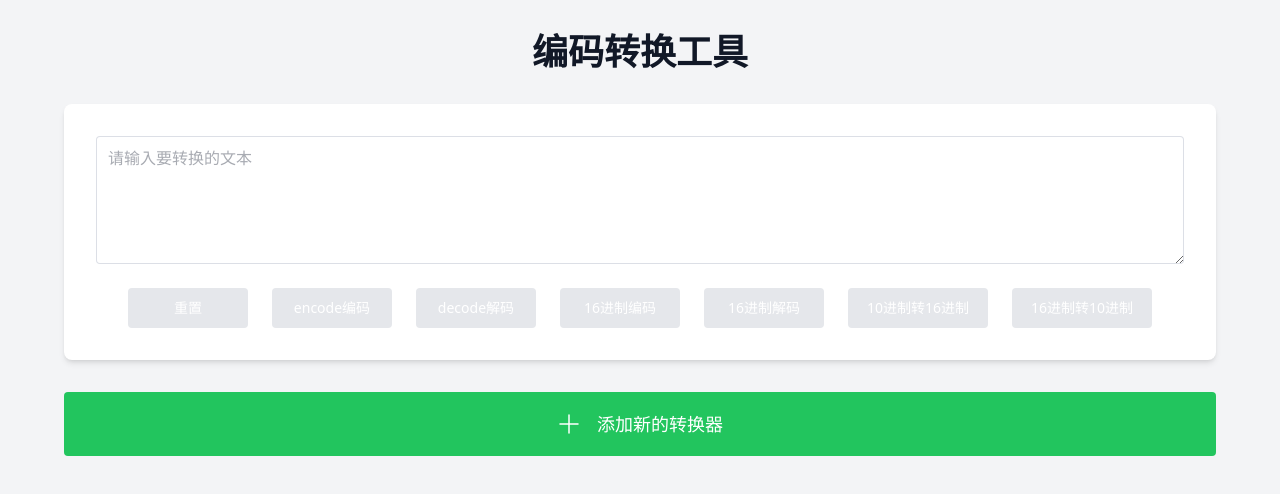
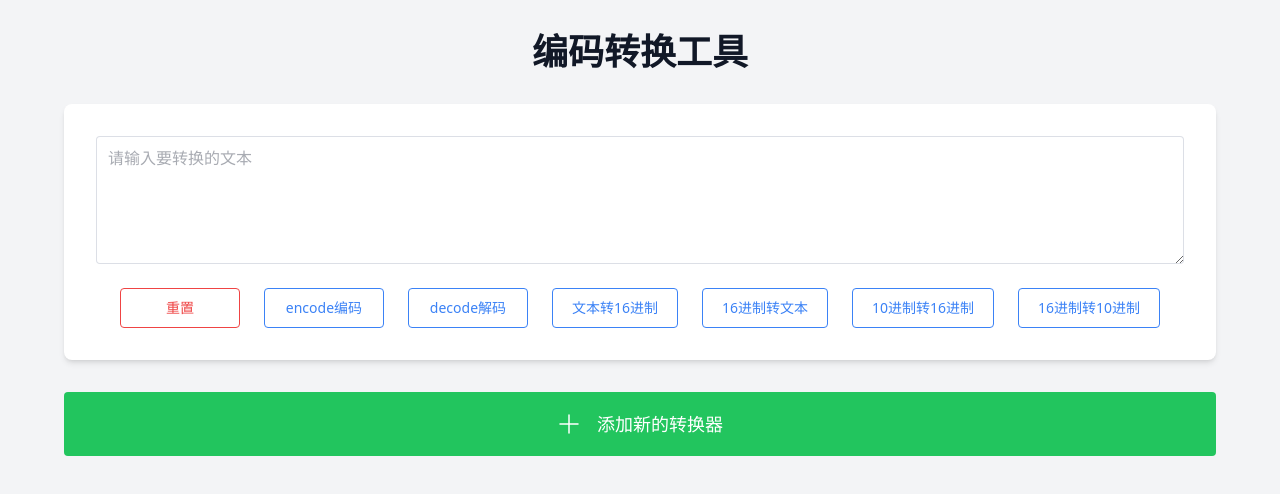
Before and after one commit to wangzhao1996/web20250816, a Vue app: page / in a window 1280 px wide. Shown: the top 494 px of the page. Built offline with nearby package versions, Linux system fonts and the light colour scheme.

Commit message:
feat: 优化转换器交互体验
1. 添加结果区域的复制功能
2. 添加操作提示和反馈
3. 优化按钮状态样式
   - 禁用时显示描边样式
   - 启用时显示填充样式
   - 添加过渡动画
4. 更新项目文档

```diff
--- a/src/components/CodeConverter.vue
+++ b/src/components/CodeConverter.vue
@@ -31,7 +31,12 @@
           :disabled="!inputText"
           @click="handleReset"
           size="large"
-          class="!bg-red-500 !text-white hover:!bg-red-600 disabled:!bg-gray-200"
+          :class="[
+            '!border-red-500 transition-all',
+            inputText
+              ? '!bg-red-500 !text-white hover:!bg-red-600'
+              : '!bg-transparent !text-red-500'
+          ]"
         >
           重置
         </el-button>
@@ -41,7 +46,12 @@
           :disabled="!inputText"
           @click="handleEncode"
           size="large"
-          class="!bg-blue-500 !text-white hover:!bg-blue-600 disabled:!bg-gray-200"
+          :class="[
+            '!border-blue-500 transition-all',
+            inputText
+              ? '!bg-blue-500 !text-white hover:!bg-blue-600'
+              : '!bg-transparent !text-blue-500'
+          ]"
         >
           encode编码
         </el-button>
@@ -51,7 +61,12 @@
           :disabled="!inputText"
           @click="handleDecode"
           size="large"
-          class="!bg-blue-500 !text-white hover:!bg-blue-600 disabled:!bg-gray-200"
+          :class="[
+            '!border-blue-500 transition-all',
+            inputText
+              ? '!bg-blue-500 !text-white hover:!bg-blue-600'
+              : '!bg-transparent !text-blue-500'
+          ]"
         >
           decode解码
         </el-button>
@@ -61,9 +76,14 @@
           :disabled="!inputText"
           @click="handleToHex"
           size="large"
-          class="!bg-blue-500 !text-white hover:!bg-blue-600 disabled:!bg-gray-200"
+          :class="[
+            '!border-blue-500 transition-all',
+            inputText
+              ? '!bg-blue-500 !text-white hover:!bg-blue-600'
+              : '!bg-transparent !text-blue-500'
+          ]"
         >
-          16进制编码
+          文本转16进制
         </el-button>
 
         <el-button
@@ -71,9 +91,14 @@
           :disabled="!inputText"
           @click="handleFromHex"
           size="large"
-          class="!bg-blue-500 !text-white hover:!bg-blue-600 disabled:!bg-gray-200"
+          :class="[
+            '!border-blue-500 transition-all',
+            inputText
+              ? '!bg-blue-500 !text-white hover:!bg-blue-600'
+              : '!bg-transparent !text-blue-500'
+          ]"
         >
-          16进制解码
+          16进制转文本
         </el-button>
 
         <el-button
@@ -81,7 +106,12 @@
           :disabled="!inputText"
           @click="handleDecToHex"
           size="large"
-          class="!bg-blue-500 !text-white hover:!bg-blue-600 disabled:!bg-gray-200"
+          :class="[
+            '!border-blue-500 transition-all',
+            inputText
+              ? '!bg-blue-500 !text-white hover:!bg-blue-600'
+              : '!bg-transparent !text-blue-500'
+          ]"
         >
           10进制转16进制
         </el-button>
@@ -91,7 +121,12 @@
           :disabled="!inputText"
           @click="handleHexToDec"
           size="large"
-          class="!bg-blue-500 !text-white hover:!bg-blue-600 disabled:!bg-gray-200"
+          :class="[
+            '!border-blue-500 transition-all',
+            inputText
+              ? '!bg-blue-500 !text-white hover:!bg-blue-600'
+              : '!bg-transparent !text-blue-500'
+          ]"
         >
           16进制转10进制
         </el-button>
@@ -100,9 +135,26 @@
       <!-- 结果显示 -->
       <div v-if="result" class="mt-6">
         <div class="font-medium text-gray-700 mb-3">转换结果：</div>
-        <div class="p-6 bg-gray-50 rounded-lg border border-gray-200 break-all">
-          {{ result }}
-        </div>
+        <el-tooltip
+          content="点击复制结果"
+          placement="top"
+          :show-after="500"
+        >
+          <div
+            class="p-6 bg-gray-50 rounded-lg border border-gray-200 break-all cursor-pointer hover:bg-gray-100 transition-colors relative group"
+            @click="copyResult"
+          >
+            {{ result }}
+            <transition name="fade">
+              <div
+                v-if="showCopySuccess"
+                class="absolute top-2 right-2 text-sm text-green-600 bg-green-50 px-2 py-1 rounded"
+              >
+                已复制
+              </div>
+            </transition>
+          </div>
+        </el-tooltip>
       </div>
     </div>
   </div>
@@ -111,6 +163,7 @@
 <script setup lang="ts">
 import { ref } from 'vue'
 import { Close } from '@element-plus/icons-vue'
+import { ElMessage } from 'element-plus'
 
 const props = defineProps<{
   showCloseButton?: boolean
@@ -122,6 +175,20 @@ const emit = defineEmits<{
 
 const inputText = ref('')
 const result = ref('')
+const showCopySuccess = ref(false)
+
+// 复制结果
+async function copyResult() {
+  try {
+    await navigator.clipboard.writeText(result.value)
+    showCopySuccess.value = true
+    setTimeout(() => {
+      showCopySuccess.value = false
+    }, 2000)
+  } catch (error) {
+    ElMessage.error('复制失败，请手动复制')
+  }
+}
 
 // 重置功能
 function handleReset() {
@@ -188,10 +255,7 @@ function handleDecToHex() {
     }
 
     result.value = numbers
-      .map(n => {
-        const hex = parseInt(n, 10).toString(16).toUpperCase()
-        return `${n} -> 0x${hex}`
-      })
+      .map(n => parseInt(n, 10).toString(16).toUpperCase())
       .join('\n')
   } catch (error) {
     result.value = '转换失败：请输入有效的十进制数字，多个数字可用空格或逗号分隔'
@@ -213,10 +277,7 @@ function handleHexToDec() {
     }
 
     result.value = numbers
-      .map(n => {
-        const dec = parseInt(n, 16)
-        return `0x${n.toUpperCase()} -> ${dec}`
-      })
+      .map(n => parseInt(n, 16).toString())
       .join('\n')
   } catch (error) {
     result.value = '转换失败：请输入有效的16进制数字（可带0x前缀），多个数字可用空格或逗号分隔'
@@ -234,6 +295,15 @@ function handleHexToDec() {
 
 .el-button {
   min-width: 120px;
-  border: none !important;
+}
+
+.fade-enter-active,
+.fade-leave-active {
+  transition: opacity 0.3s ease;
+}
+
+.fade-enter-from,
+.fade-leave-to {
+  opacity: 0;
 }
 </style>
```
Also changed, not shown: 1 other file (tests, documents, lock files or other folders).
